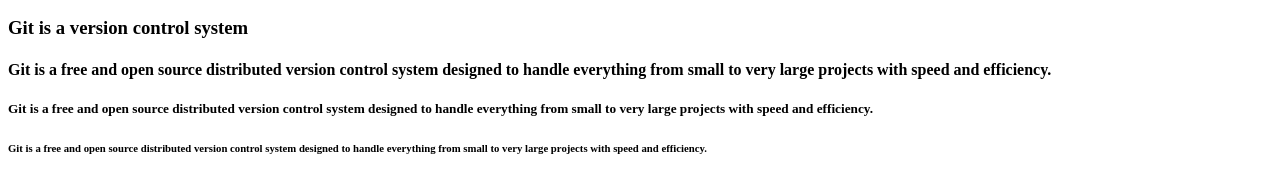
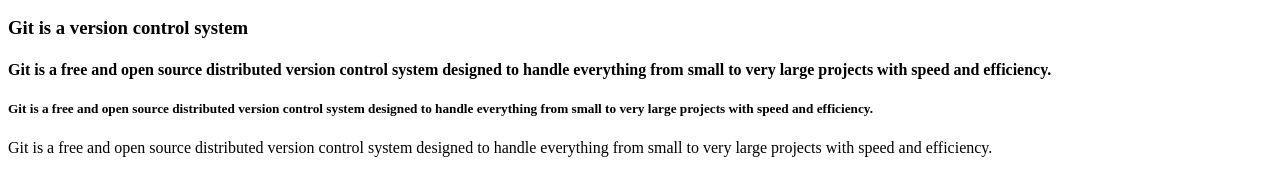
Before and after one commit to muzammil-baig/GitPresntation, a plain HTML site: page index.html in a window 1280 px wide. Shown: the part 96-292 px from the top of the page. Drawn offline with Linux system fonts and the light colour scheme.

Commit message:
Something

```diff
--- a/index.html
+++ b/index.html
@@ -3,4 +3,4 @@
 <h3>Git is a version control system</h3>
 <h4>Git is a free and open source distributed version control system designed to handle everything from small to very large projects with speed and efficiency.</h4>
 <h5>Git is a free and open source distributed version control system designed to handle everything from small to very large projects with speed and efficiency.</h5>
-<h6>Git is a free and open source distributed version control system designed to handle everything from small to very large projects with speed and efficiency.</h6>
+<p>Git is a free and open source distributed version control system designed to handle everything from small to very large projects with speed and efficiency.</p>
```
